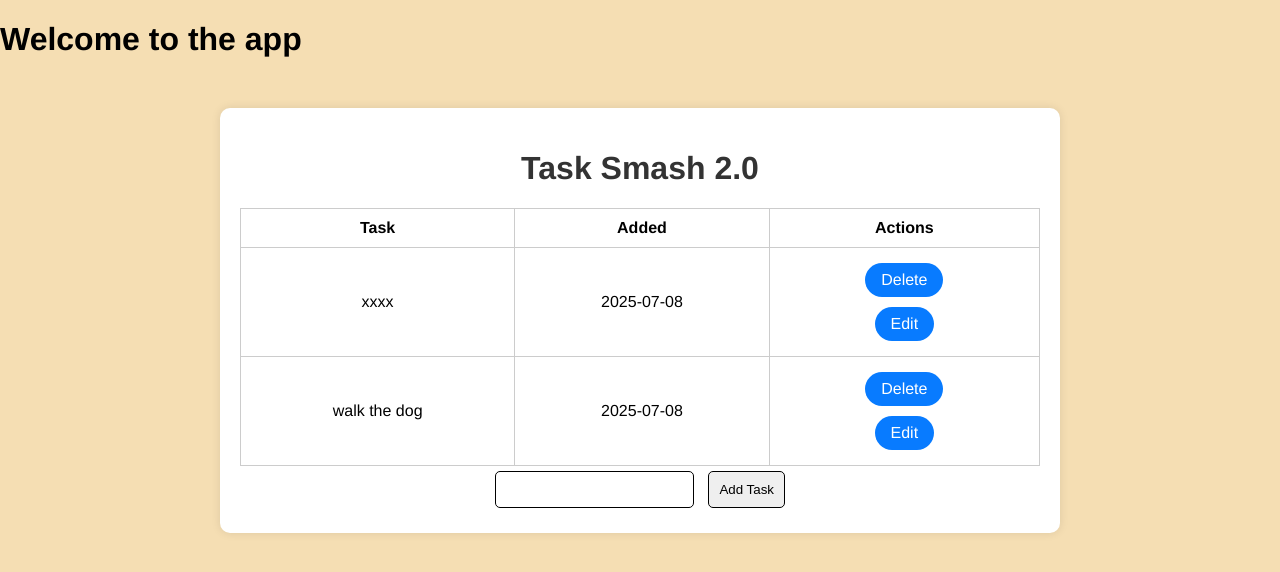
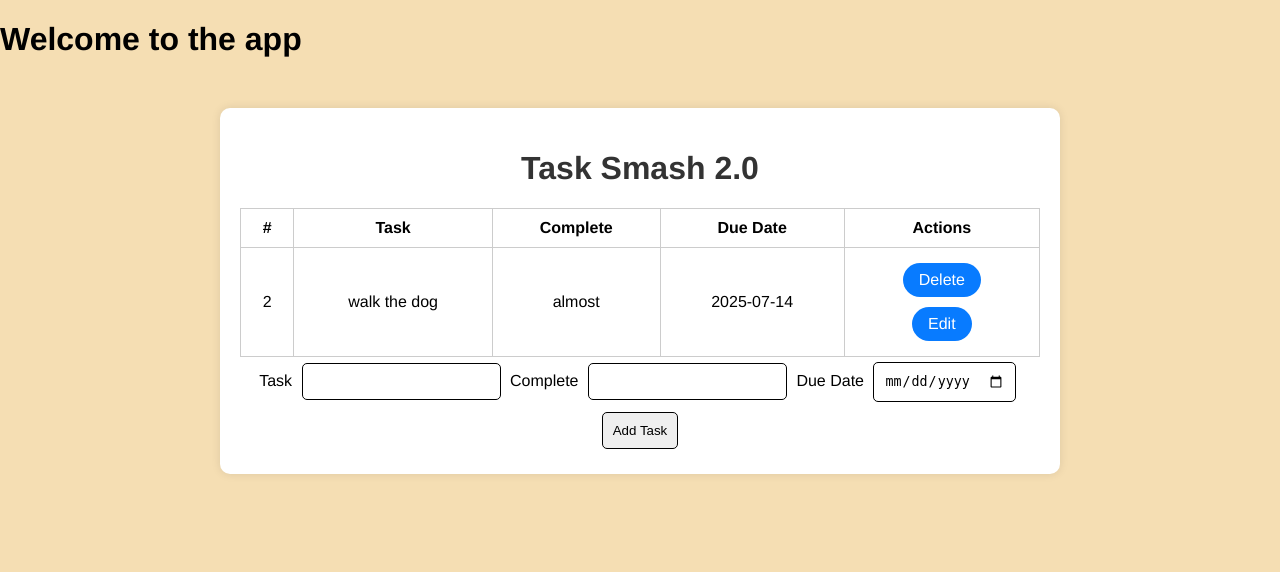
Before and after one commit to chunyanhao/Flask_app, a Flask app: page / in a window 1280 px wide. Shown: the top 572 px of the page. Run offline with Flask 3, Linux system fonts and the light colour scheme; data comes from the database, SQL or seed files in the repository.

Commit message:
enrich the table

```diff
--- a/app.py
+++ b/app.py
@@ -1,29 +1,34 @@
 # import
-from flask import Flask, render_template, redirect, request   #用来创建 Web 应用
+from flask import Flask, render_template, redirect, request
+# Flask 用来创建 Web 应用
+# render_template： 用于将 HTML templates 渲染为网页，可以动态插入数据
+# redirect：用户重定向到另一个页面
+# request：用于获取 HTTP 请求相关的数据
+
 from flask_scss import Scss   #用于自动将 .scss 文件编译为 .css，以方便在网页中使用
 from flask_sqlalchemy import SQLAlchemy   #导入 Flask 的数据库扩展 SQLAlchemy，用于和数据库交互
 from datetime import datetime
 
 # my app
 # 告诉 Flask 当前脚本是主程序。Flask 会根据这个值来定位模板文件、静态文件等路径
-app = Flask(__name__)
-Scss(app)
+app = Flask(__name__)  #是任何 Flask 应用的起点，相当于“创建网站”
+Scss(app)  # 将flask_scss 的Scss功能绑定到Flask应用，自动监听.scss 文件并编译为 .css 文件供浏览器使用。
 
 app.config["SQLALCHEMY_DATABASE_URI"] = 'sqlite:///database.db'
 app.config['SQLALCHEMY_TRACK_MODIFICATION'] = False
-db = SQLAlchemy(app)
+db = SQLAlchemy(app)  #初始化数据库对象 db，并与当前的 Flask 应用绑定
 
-#data class ~ Row of data
-class MyTask(db.Model):
-    id = db.Column(db.Integer, primary_key = True)
-    content = db.Column(db.String(100), nullable = False)
-    complete = db.Column(db.Integer, default = 0)
-    created = db.Column(db.DateTime, default = datetime.utcnow)
+# data class ~ Row of data
+class MyTask(db.Model): #这是一个 SQLAlchemy 的“模型类”， 继承至db.Model
+    id = db.Column(db.Integer, primary_key=True)
+    content = db.Column(db.String(100), nullable=False)
+    complete = db.Column(db.String(10), default="No")  # 用字符串表示是否完成，如 "0" 或 "1"
+    duedate = db.Column(db.Date, nullable=True)
 
     def __repr__(self) -> str:
         return f"Task {self.id}"
 with app.app_context():
-    db.create_all()
+    db.create_all()  #把 MyTask 类创建为一张真正的数据库表
 
 #URL 路由 "/"  →  对应函数 index()  →  返回响应内容
 # Routes to webpages
@@ -32,29 +37,34 @@ with app.app_context():
 def index():    #是对应的处理函数
     # add a new task
     if request.method == 'POST':
-        current_task = request.form['content']
-        new_task = MyTask(content=current_task)
+        content = request.form['content']
+        complete = request.form['complete']
+        duedate_str = request.form['duedate']
+        duedate = datetime.strptime(duedate_str, "%Y-%m-%d").date()
+        new_task = MyTask(content=content, complete=complete, duedate=duedate)
+
         try:
-            db.session.add(new_task)
-            db.session.commit()
+            db.session.add(new_task) # 向数据库会话中添加新任务并提交事务，
+            db.session.commit()  #保存到数据库
             return redirect('/')  #返回到主页
         except Exception as e:
             print(f"ERROR:{e}")
             return(f"ERROR:{e}")
     #see all current tasks
     else:
-        tasks = MyTask.query.order_by(MyTask.created).all()
+        tasks = MyTask.query.order_by(MyTask.id).all()
+        # 如果是 GET 请求（用户正常访问页面而非提交表单），就从数据库中读取所有任务
         return render_template('index.html', tasks = tasks)
 
     return render_template('index.html')   #当浏览器访问 http://localhost:5000/，就会触发这个函数
 
 # delete an item
-@app.route("/delete/<int:id>")
+@app.route("/delete/<int:id>")  #将函数绑定到 /delete/<id> 这个 URL
 def delete(id: int):
     delete_task = MyTask.query.get_or_404(id)
     try:
-        db.session.delete(delete_task)
-        db.session.commit()
+        db.session.delete(delete_task)  #数据库中标记这个对象为“将被删除”
+        db.session.commit()  #真正执行SQL删除操作
         return redirect("/")
     except Exception as e:
         return f"ERROR:{e}"
@@ -64,6 +74,10 @@ def edit(id:int):
     task = MyTask.query.get_or_404(id)
     if request.method == 'POST':
         task.content = request.form['content']
+        task.complete = request.form['complete']
+        duedate_str = request.form['duedate']
+        task.duedate = datetime.strptime(duedate_str, "%Y-%m-%d").date()
+
         try:
             db.session.commit()
             return redirect("/")
@@ -73,21 +87,6 @@ def edit(id:int):
     else:
         return render_template('edit.html', task=task)
 
-
-
-
-
-# check current tasks
-
-
-
-
-
-
-
-
-
-
 #当这个脚本被直接运行时，启动 Flask 内置开发服务器
 if __name__ == "__main__":
     app.run(debug=True)
--- a/templates/base.html
+++ b/templates/base.html
@@ -1,13 +1,16 @@
+<!-- 定义了整个网页的框架，让所有页面（如 index.html, edit.html 等）可以复用结构和样式 -->
 <!DOCTYPE html>
 <html lang="en">
 <head>
     <meta charset="UTF-8">
     <meta name="viewport" content="width=device-width, initial-scale=1.0">
     <link rel="stylesheet" href="{{ url_for('static', filename='styles.css') }}">
-    {% block head %}{% endblock %}
+    {% block head %}
+    {% endblock %}
 </head>
 <body>
-    <h1>Welcome to the app</h1>
-    {% block body %}{% endblock %}
+    <h1>Welcome to the app</h1>  <!-- 这句话因为在base里面， 所以会出现在每个网页里 -->
+    {% block body %}
+    {% endblock %}
 </body>
 </html>
--- a/templates/index.html
+++ b/templates/index.html
@@ -1,4 +1,4 @@
-{% extends 'base.html'%}
+{% extends 'base.html' %} <!-- 注明了是在base.html的基础上进行编辑的-->
 
 {% block head %}
 <title>Task Smask</title>
@@ -13,14 +13,18 @@
     {% else %}
     <table>
         <tr>
+            <th>#</th>
             <th>Task</th>
-            <th>Added</th>
+            <th>Complete</th>
+            <th>Due Date</th>
             <th>Actions</th>
         </tr>
         {% for task in tasks %}
             <tr>
+                <td>{{task.id}}</td>
                 <td>{{task.content}}</td>
-                <td>{{task.created.strftime("%Y-%m-%d")}}</td>
+                <td>{{task.complete}}</td>
+                <td>{{task.duedate.strftime("%Y-%m-%d")}}</td>
                 <td>
                     <a href="/delete/{{task.id}}">Delete</a>
                     <br/>
@@ -31,7 +35,15 @@
     </table>
     {% endif %}
     <form action="/" method="POST">
+        <label for="content">Task</label>
         <input type="text" name="content" id="content">
+
+        <label for="complete">Complete</label>
+        <input type="text" name="complete" id="complete">
+
+        <label for="duedate">Due Date</label>
+        <input type="date" name="duedate" id="duedate">
+
         <input type="submit" value="Add Task" id="btn_add" />
     </form>
 
```
Also changed, not shown: templates/edit.html (+4 -7 lines), instance/database.db.
